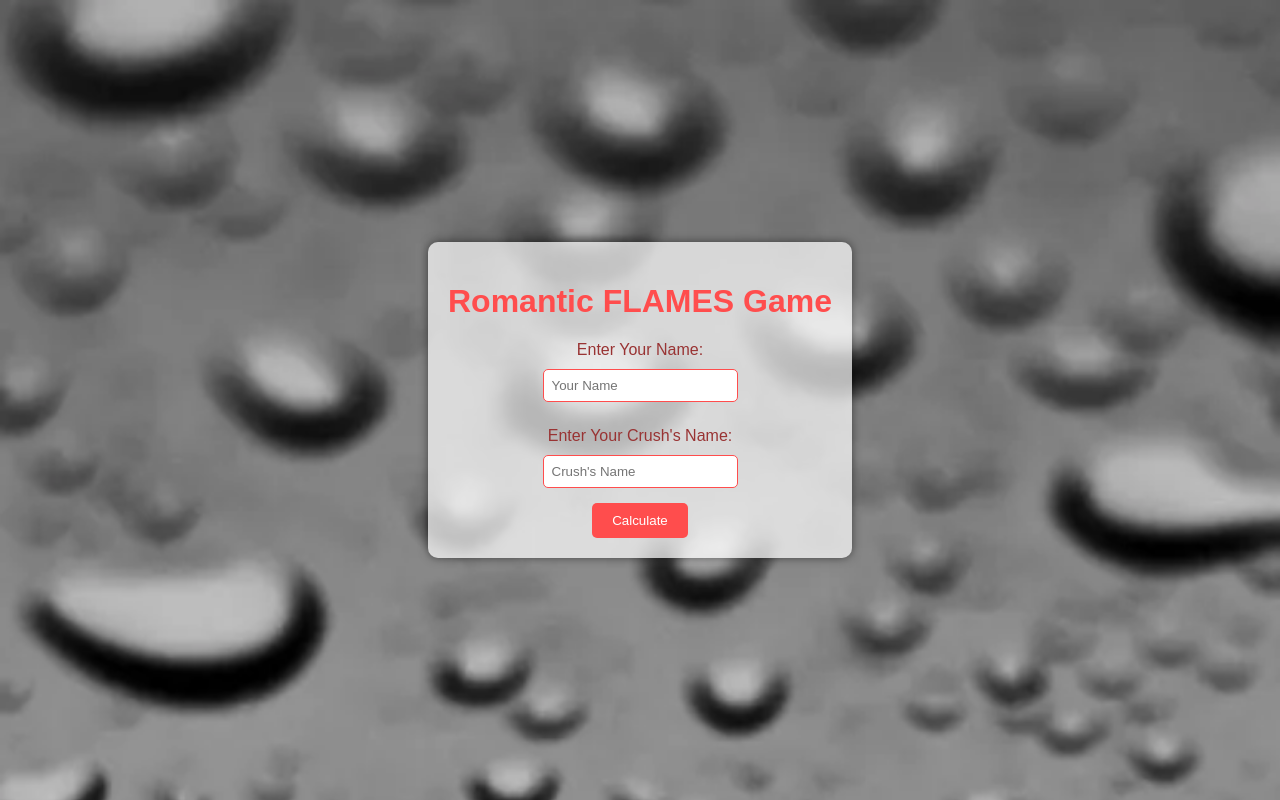
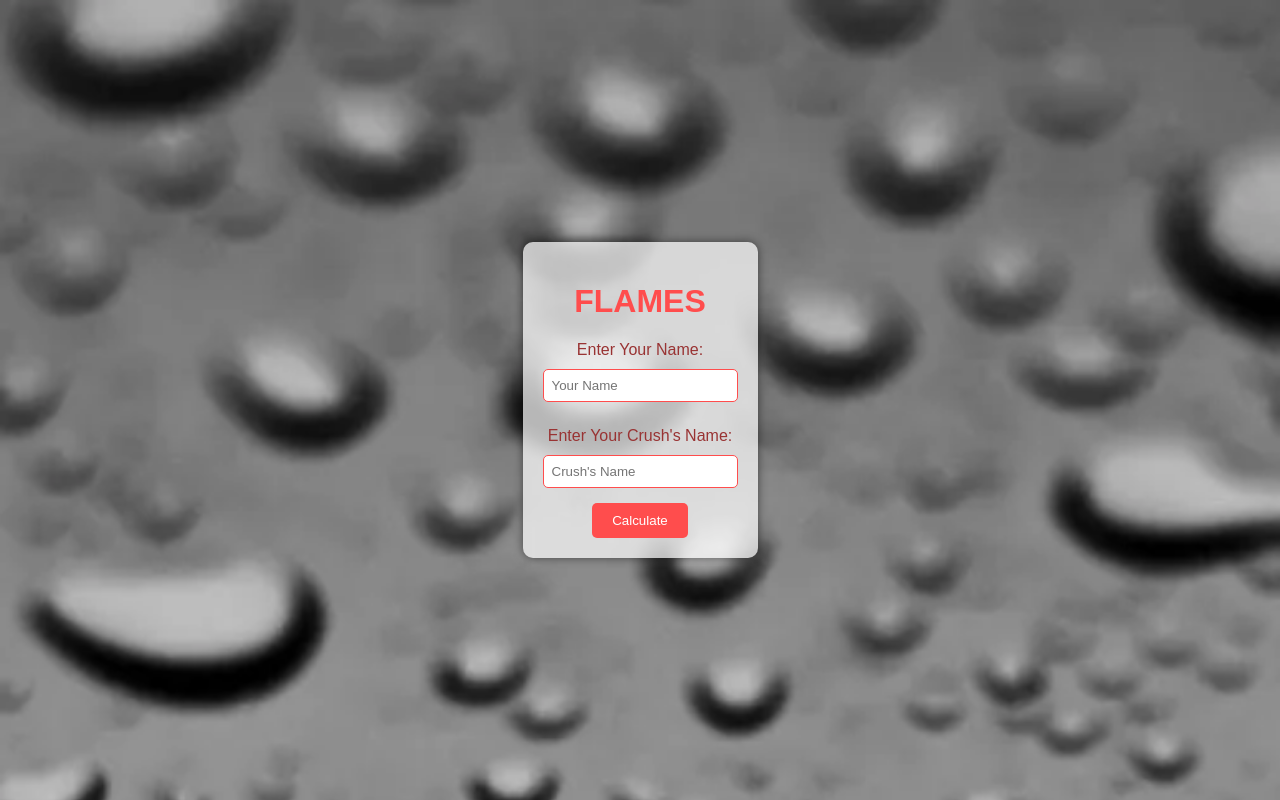
Before and after one commit to 3Dbarath/3Dbarath.github.io, a plain HTML site: page index.html in a window 1280 px wide. Drawn offline with Linux system fonts and the light colour scheme.

Commit message:
Update index.html

```diff
--- a/index.html
+++ b/index.html
@@ -97,7 +97,7 @@
 </head>
 <body>
     <div class="container">
-        <h1>Romantic FLAMES Game</h1>
+        <h1>FLAMES</h1>
         <label for="name1">Enter Your Name:</label>
         <input type="text" id="name1" placeholder="Your Name"><br>
         <label for="name2">Enter Your Crush's Name:</label>
```
